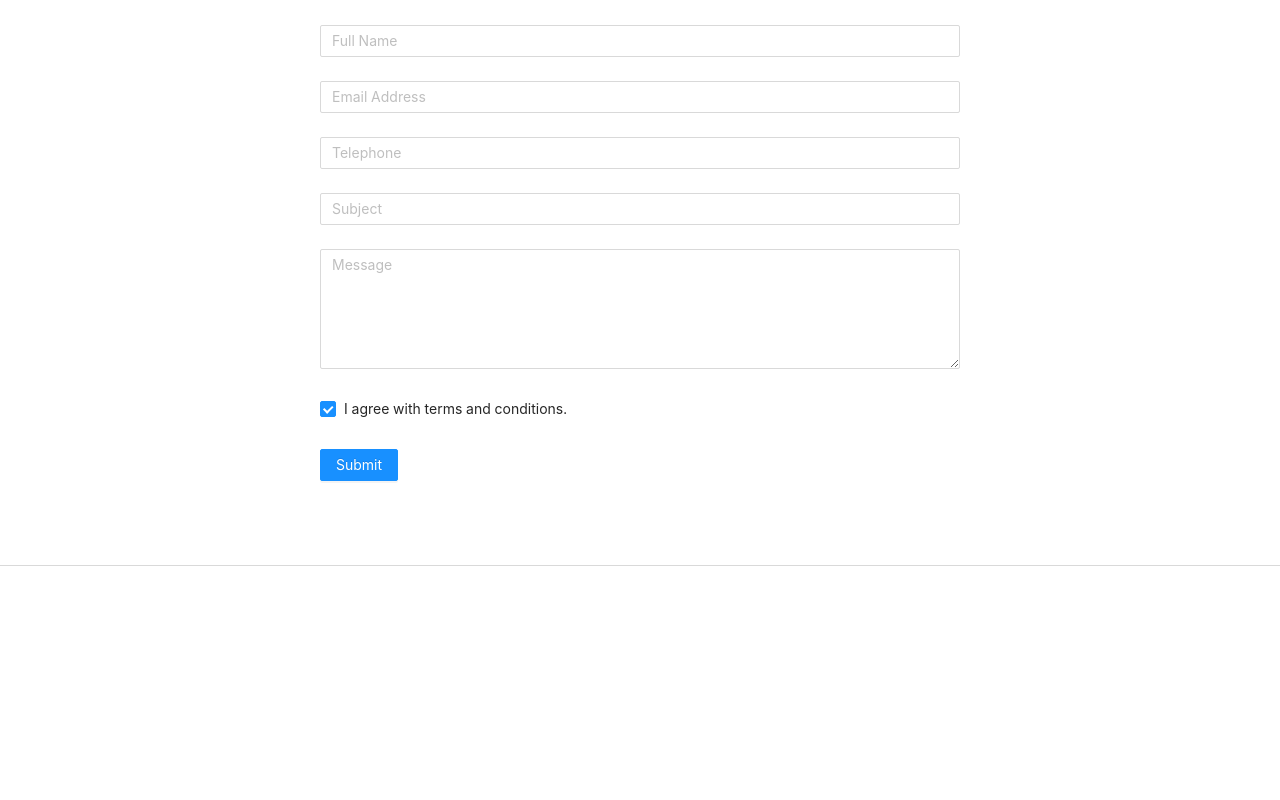
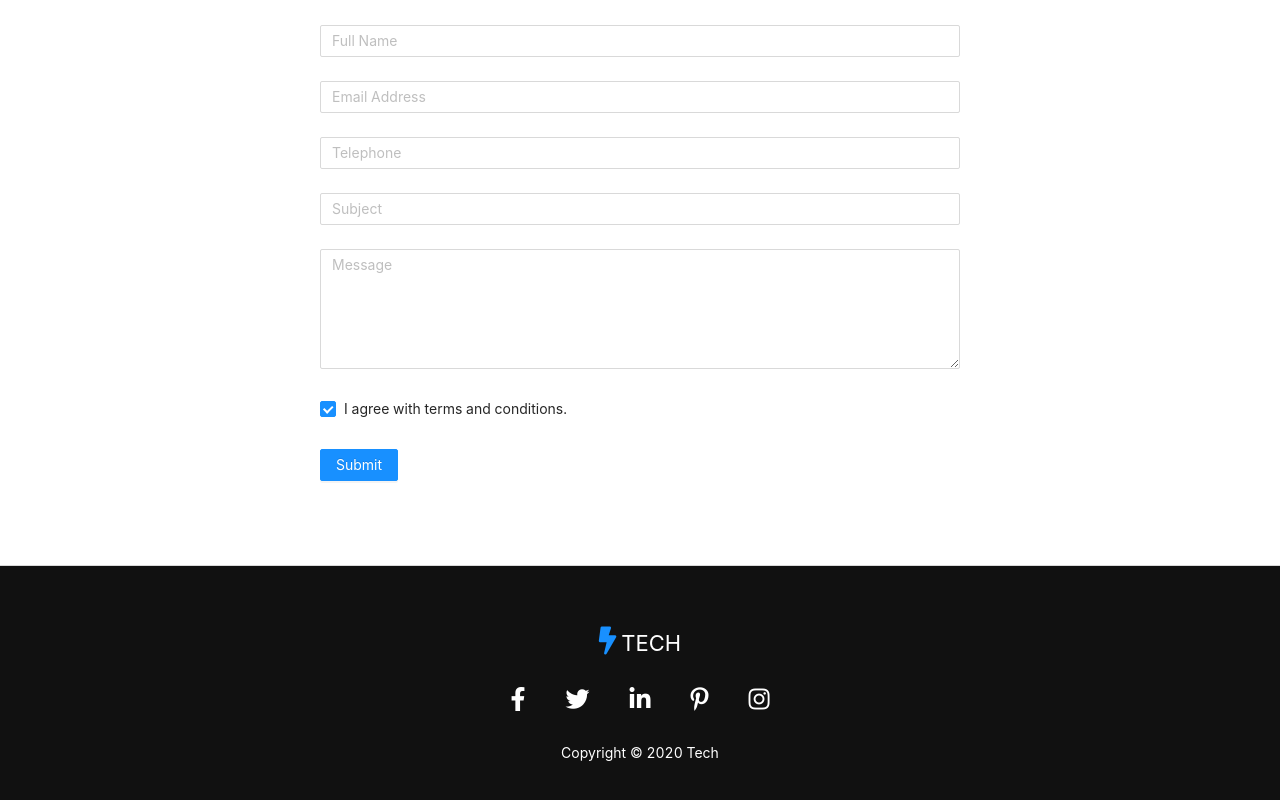
Before and after one commit to AkhrorSoliev/Tech-React-AntDesign-Website, a React (Create React App) app: page / in a window 1280 px wide. Shown: the part 4405-5205 px from the top of the page. Before the commit the page ends 4971 px from the top, so only its background shows below. Built offline with nearby package versions, Linux system fonts and the light colour scheme.

Commit message:
added footer part

```diff
--- a/src/App.js
+++ b/src/App.js
@@ -1,9 +1,12 @@
+import React from 'react'
 import './App.css'
 import 'antd/dist/antd.css'
 import { Layout } from 'antd'
 import AppHeader from './components/common/header'
-import { Content } from 'antd/lib/layout/layout'
+import { Content, Footer } from 'antd/lib/layout/layout'
 import AppHome from './components/views/home'
+import Footer1 from './components/common/footer'
+
 const { Header } = Layout
 
 function App() {
@@ -16,6 +19,9 @@ function App() {
         <Content>
           <AppHome />
         </Content>
+        <Footer>
+          <Footer1 />
+        </Footer>
       </Layout>
     </div>
   )
--- /dev/null
+++ b/src/components/common/footer.js
@@ -0,0 +1,51 @@
+import React from 'react'
+
+import { BackTop } from 'antd'
+
+function AppFooter() {
+  return (
+    <div className="container-fluid">
+      <div className="footer">
+        <div className="logo">
+          <i className="fas fa-bolt"></i>
+          <a href="http://google.com">Tech</a>
+        </div>
+        <ul className="socials">
+          <li>
+            <a href="https://www.facebook.com/">
+              <i className="fab fa-facebook-f"></i>
+            </a>
+          </li>
+          <li>
+            <a href="https://www.twitter.com/">
+              <i className="fab fa-twitter"></i>
+            </a>
+          </li>
+          <li>
+            <a href="https://www.linkedin.com/">
+              <i className="fab fa-linkedin-in"></i>
+            </a>
+          </li>
+          <li>
+            <a href="https://www.pinterest.com/">
+              <i className="fab fa-pinterest-p"></i>
+            </a>
+          </li>
+          <li>
+            <a href="https://www.instagram.com/">
+              <i className="fab fa-instagram"></i>
+            </a>
+          </li>
+        </ul>
+        <div className="copyright">Copyright &copy; 2020 Tech</div>
+        <BackTop>
+          <div className="goTop">
+            <i className="fas fa-arrow-circle-up"></i>
+          </div>
+        </BackTop>
+      </div>
+    </div>
+  )
+}
+
+export default AppFooter;
```
Also changed, not shown: 1 other file (tests, documents, lock files or other folders).
